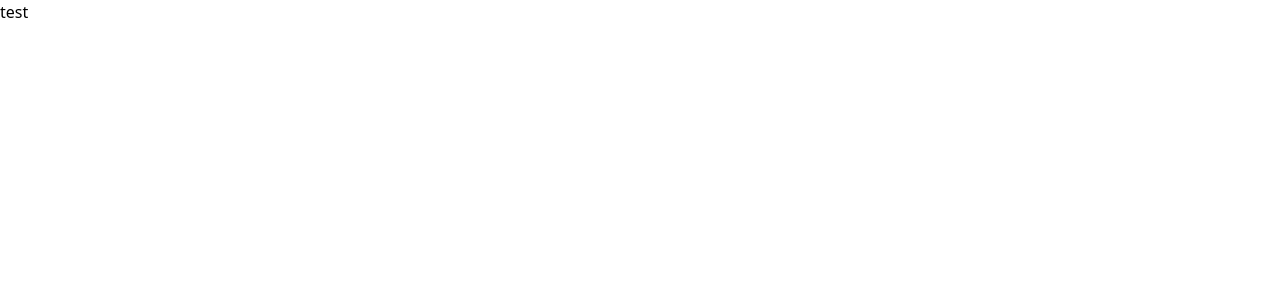
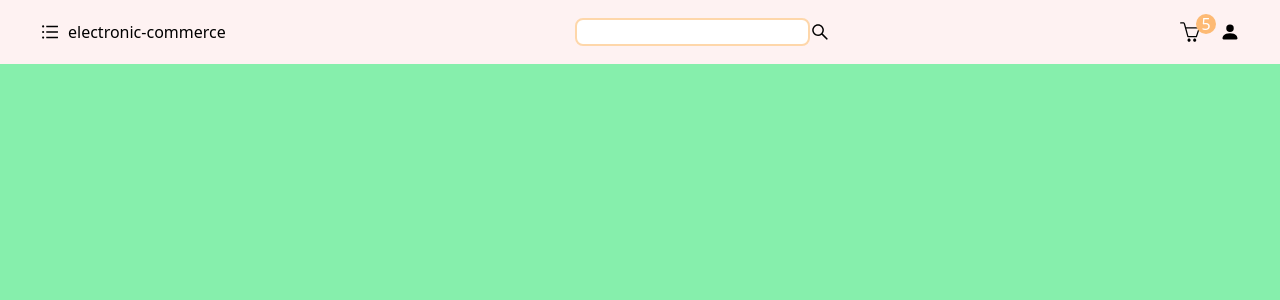
Before and after one commit to miura3413413/electronic-commerce, a Next.js app: page / in a window 1280 px wide. Shown: the top 300 px of the page. Built offline with nearby package versions, Linux system fonts and the light colour scheme.

Commit message:
created topbar

```diff
--- /dev/null
+++ b/components/Topbar.tsx
@@ -0,0 +1,33 @@
+import React from 'react'
+import { AiOutlineBars } from "react-icons/ai";
+import { AiOutlineSearch } from "react-icons/ai";
+import { BsFillPersonFill } from "react-icons/bs";
+import { SlBasket } from "react-icons/sl";
+function Topbar() {
+  return (
+    <div className="h-16 flex items-center justify-between  bg-red-50 sticky top-0">
+      <div className='flex items-center'>
+      <AiOutlineBars className='h-5 w-5 cursor-pointer ml-10'/>
+      <h2 className='ml-2 hidden md:inline-block  '>electronic-commerce</h2>
+      </div>
+
+      <div className="flex items-center">
+        <input className='outline-none border-2 border-orange-200 rounded-lg'/>
+        <AiOutlineSearch className='w-5 h-5 cursor-pointer '/>
+      </div>
+      <div className='flex'>
+        <div className='relative'>
+          <SlBasket className=' w-5 h-5 mr-5 cursor-pointer'/>
+          <span className='absolute right-1 -top-2 h-5 w-5 flex items-center justify-center  rounded-full bg-orange-300 text-white'>
+            5
+          </span>
+        </div>
+
+      <BsFillPersonFill className='w-5 h-5 cursor-pointer mr-10'/>
+      </div>
+
+    </div>
+  )
+}
+
+export default Topbar
--- a/package.json
+++ b/package.json
@@ -8,7 +8,8 @@
   "dependencies": {
     "next": "latest",
     "react": "18.2.0",
-    "react-dom": "18.2.0"
+    "react-dom": "18.2.0",
+    "react-icons": "^4.6.0"
   },
   "devDependencies": {
     "@types/node": "18.11.3",
--- a/pages/index.tsx
+++ b/pages/index.tsx
@@ -1,10 +1,18 @@
 import type { NextPage } from 'next'
 import Head from 'next/head'
 import Image from 'next/image'
+import Topbar from '../components/Topbar'
 
 const Home: NextPage = () => {
   return (
-    <div>test</div>
+    <div>
+      <Topbar />
+      {/* <Sidebar /> */}
+      <main className='h-screen bg-green-300'>
+
+      </main>
+
+    </div>
   )
   }
 export default Home
```
Also changed, not shown: 2 other files (tests, documents, lock files or other folders).
